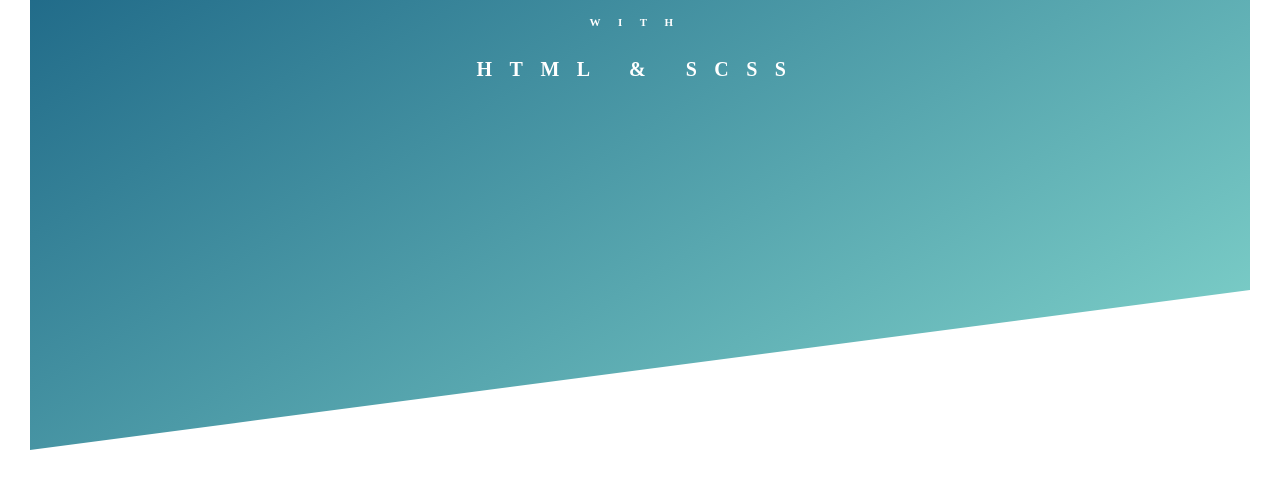
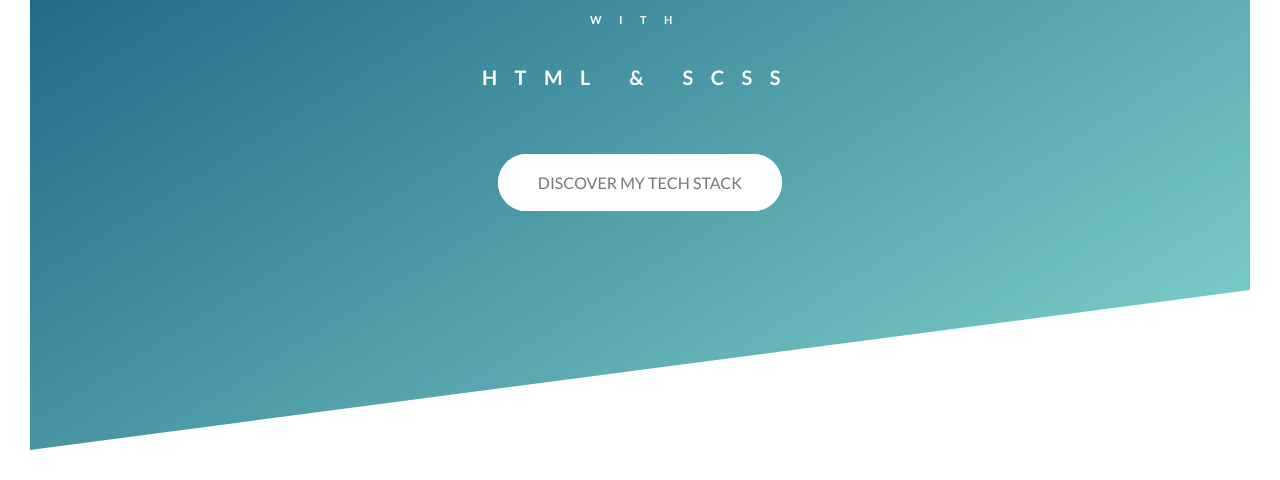
Before and after one commit to iskren97/portfolio-html-scss, a website: page index.html in a window 1280 px wide. Shown: the part 340-820 px from the top of the page. Drawn offline with Linux system fonts and the light colour scheme.

Commit message:
feat/CHAR-6: added button el with styles & animation

```diff
--- a/index.html
+++ b/index.html
@@ -3,6 +3,12 @@
   <head>
     <meta charset="UTF-8" />
     <meta name="viewport" content="width=device-width, initial-scale=1.0" />
+
+    <link
+      href="https://fonts.googleapis.com/css?family=Lato:100,300,400,700,900"
+      rel="stylesheet"
+    />
+
     <link rel="stylesheet" href="css/style.css" />
     <title>Document</title>
   </head>
@@ -23,6 +29,10 @@
           <span class="heading-primary--sub--1">with</span>
           <span class="heading-primary--sub--2">html &#38; scss</span>
         </h1>
+
+        <a class="btn btn--white btn--animated" href="#"
+          >Discover my tech stack
+        </a>
       </div>
     </header>
   </body>
--- a/sass/base/_animations.scss
+++ b/sass/base/_animations.scss
@@ -29,3 +29,15 @@
     transform: translate(0);
   }
 }
+
+@keyframes moveInBottom {
+  0% {
+    opacity: 0;
+    transform: translateY(3rem);
+  }
+
+  100% {
+    opacity: 1;
+    transform: translate(0);
+  }
+}
--- /dev/null
+++ b/sass/components/_button.scss
@@ -0,0 +1,55 @@
+.btn {
+  &:link,
+  &:visited {
+    text-transform: uppercase;
+    text-decoration: none;
+    padding: 1.5rem 4rem;
+    display: inline-block;
+    border-radius: 5rem;
+    transition: all 0.2s;
+    position: relative;
+    font-size: $default-font-size;
+  }
+
+  &:hover {
+    transform: translateY(-0.3rem);
+    box-shadow: 0 1rem 2rem rgba($color-black, 0.2);
+
+    &::after {
+      transform: scaleX(1.4) scaleY(1.6);
+      opacity: 0;
+    }
+  }
+
+  &:active {
+    transform: translateY(-0.1rem);
+    box-shadow: 0 0.5rem 1rem rgba($color-black, 0.2);
+  }
+
+  &::after {
+    content: '';
+    display: inline-block;
+    height: 100%;
+    width: 100%;
+    border-radius: 10rem;
+    position: absolute;
+    top: 0;
+    left: 0;
+    z-index: -1;
+    transition: all 0.4s;
+  }
+
+  &--white {
+    background-color: $color-white;
+    color: $color-grey-dark;
+
+    &::after {
+      background-color: $color-white;
+    }
+  }
+
+  &--animated {
+    animation: moveInBottom 0.5s ease-out 0.75s;
+    animation-fill-mode: backwards;
+  }
+}
--- a/sass/main.scss
+++ b/sass/main.scss
@@ -1,5 +1,9 @@
+@import 'abstracts/variables';
+
 @import 'base/base';
 @import 'base/animations';
 @import 'base/typography';
 
-@import 'abstracts/variables';
+@import 'components/button';
+
+@import 'layout/header';
```
Also changed, not shown: css/style.css.
